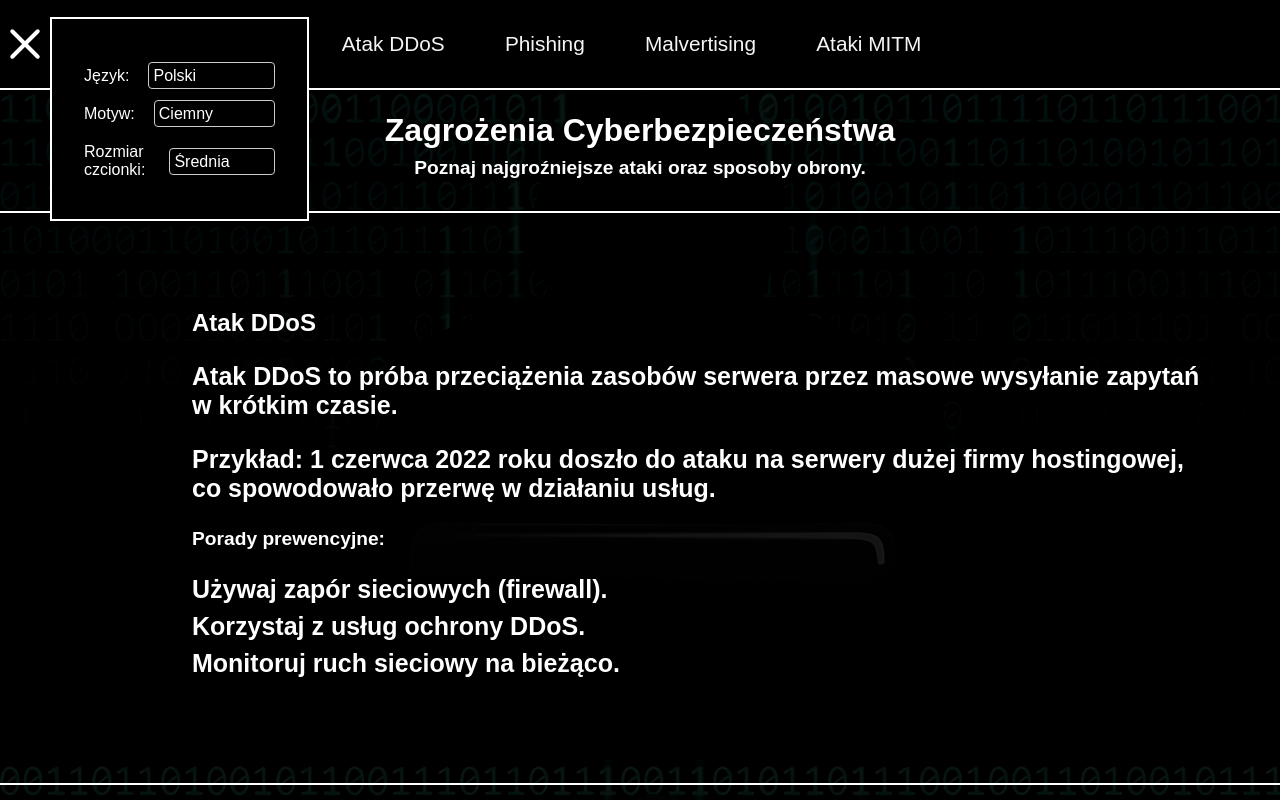
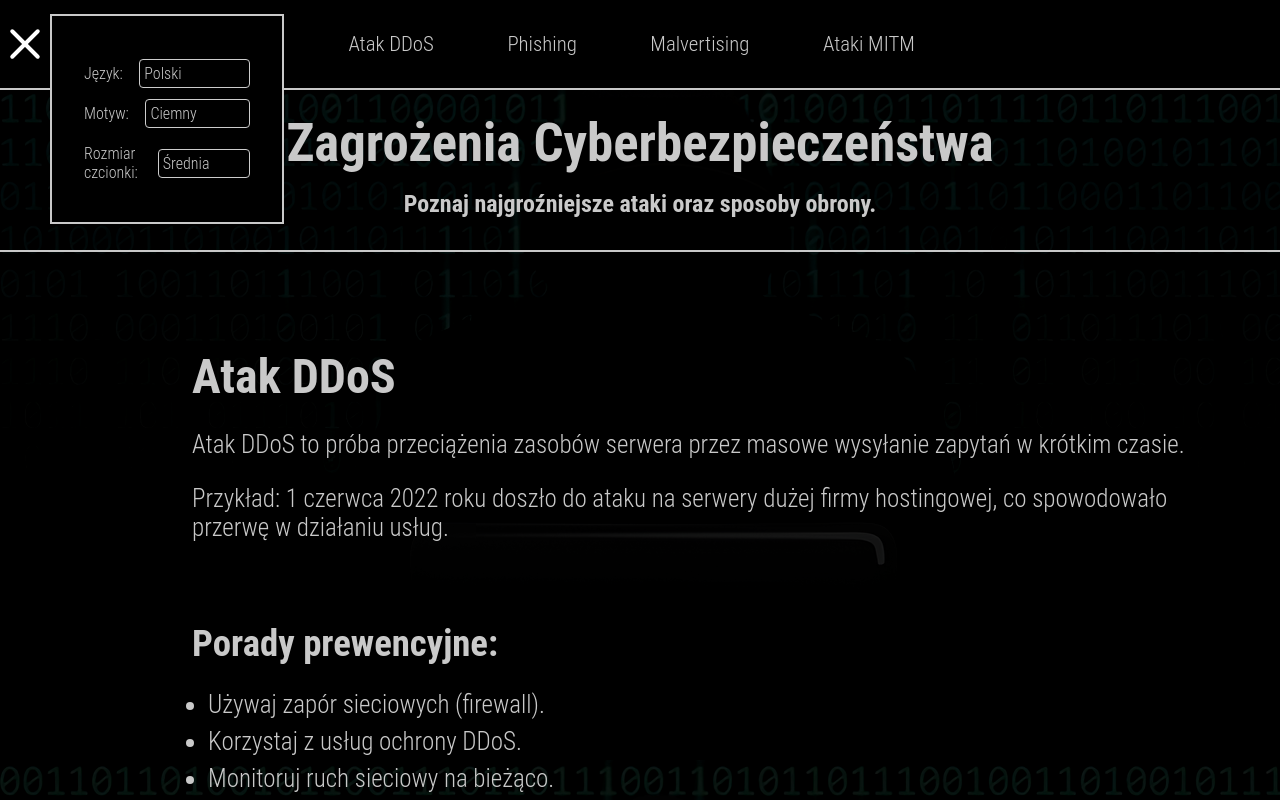
Before and after one commit to Slawomir125/cyber, a plain HTML site: page index.html in a window 1280 px wide. Both pictures are taken after a click on the label 25 px from the left and 44 px from the top of the page. Shown: the top 800 px of the page. Drawn offline with nearby package versions, Linux system fonts and the light colour scheme; a script that the page names is missing.

Commit message:
small corrections for  style

```diff
--- a/style.css
+++ b/style.css
@@ -3,19 +3,25 @@
 }
 
 body {
-    font-family: Arial, sans-serif;
+    font-family: "Roboto Condensed", serif;
+    font-optical-sizing: auto;
+    font-weight: 296;
+    font-style: normal;
     margin: 0;
     padding: 0;
     transition: all 0.3s ease;
     font-size: 16px;
     background-image: url(bg.png);
-    color: #ffffff;
+    color: #c9c9c9;
   }
 
 
   body.dark {
+    color: #c9c9c9 !important;
+  }
+  body.dark > * > * > * > li{
+    color: #c9c9c9;
 
-    color: #ffffff !important;
   }
 
   body.light {
@@ -74,24 +80,26 @@ body {
     text-align: center;
     padding: 2rem;
     padding-top: 7rem;
-    border-bottom: 2px solid #ffffff;
+    border-bottom: 2px solid #c9c9c9;
   }
   h1, h2, h3 {
     margin: 0;
   }
 
   h1 {
-    font-size: 2rem;
+    font-size: 3.3rem;
   }
 
   h2 {
-    font-size: 1.5rem;
+    font-size: 3rem;
+
     margin-top: 1rem;
+    margin-bottom: 1rem;
   }
 
   h3 {
-    font-size: 1.2rem;
-    margin-top: 0.5rem;
+    font-size: 1.5rem;
+    margin-top: 1rem;
   }
 
   ul {
@@ -110,12 +118,19 @@ body {
   }
   section {
     padding: 5rem;
-    border-bottom: 2px solid #ffffff!important;
+    border-bottom: 2px solid #c9c9c9!important;
     width: 90%;
     padding-left: 15%;
 
   }
-
+  section > ul > li{
+    margin-left: 1rem;
+    list-style:disc;
+  }
+  section > h3{
+    margin-top: 5rem;
+    font-size: 2.3rem;
+  }
   .animated-section {
     opacity: 0;
     transform: translateY(20px);
@@ -133,9 +148,9 @@ body {
     left: 0;
     width: 100%;
     background-color: #000;
-    color: white;
+    color: #c9c9c9;
     z-index: 1000;
-    border-bottom: #FFF solid 2px;
+    border-bottom: #c9c9c9 solid 2px;
     display: flex;
     flex-wrap: nowrap;
     align-items: center;
@@ -171,7 +186,7 @@ body {
     margin-top: 150px;
     padding-left: 0.5;
     position: absolute;
-    border: #FFF solid 2px;
+    border: #c9c9c9 solid 2px;
 
   }
 
@@ -233,7 +248,7 @@ body {
   }
   .denger_list > li > a{
     text-decoration: none;
-    color: whitesmoke;
+    color: #c9c9c9;
     font-size: 1.3em;
 
   }
@@ -305,13 +320,16 @@ body {
     transform: rotate(180deg);
   }
   .animated-section.visible {
-    color: white;
+    color: #c9c9c9;
     text-decoration: none;
     font-size: 25px;
     border: none;
     background: none;
     font-weight: 600;
-    font-family: 'Poppins', sans-serif;
+    font-family: "Roboto Condensed", serif;
+    font-optical-sizing: auto;
+    font-weight: 296;
+    font-style: normal;
   }
 
   a::before {
@@ -322,7 +340,7 @@ body {
     content: '';
     width: 0%;
     height: 2px;
-    background: #ffffff;
+    background: #c9c9c9;
     display: block;
     transition: 0.5s;
     margin-top: 3px;
@@ -335,12 +353,15 @@ body {
 
   select {
     background-color: #000000;
-    color: #ffffff;
+    color: #c9c9c9;
     border: 1px solid #ccc;
     border-radius: 4px;
     padding: 4px;
     font-size: 16px;
-    font-family: Arial, sans-serif;
+    font-family: "Roboto Condensed", serif;
+    font-optical-sizing: auto;
+    font-weight: 296;
+    font-style: normal;
     appearance: none;
     cursor: pointer;
   }
@@ -352,6 +373,6 @@ body {
 
   option {
     background-color: #000000;
-    color: #ffffff;
+    color: #c9c9c9;
     padding: 5px;
   }
```
